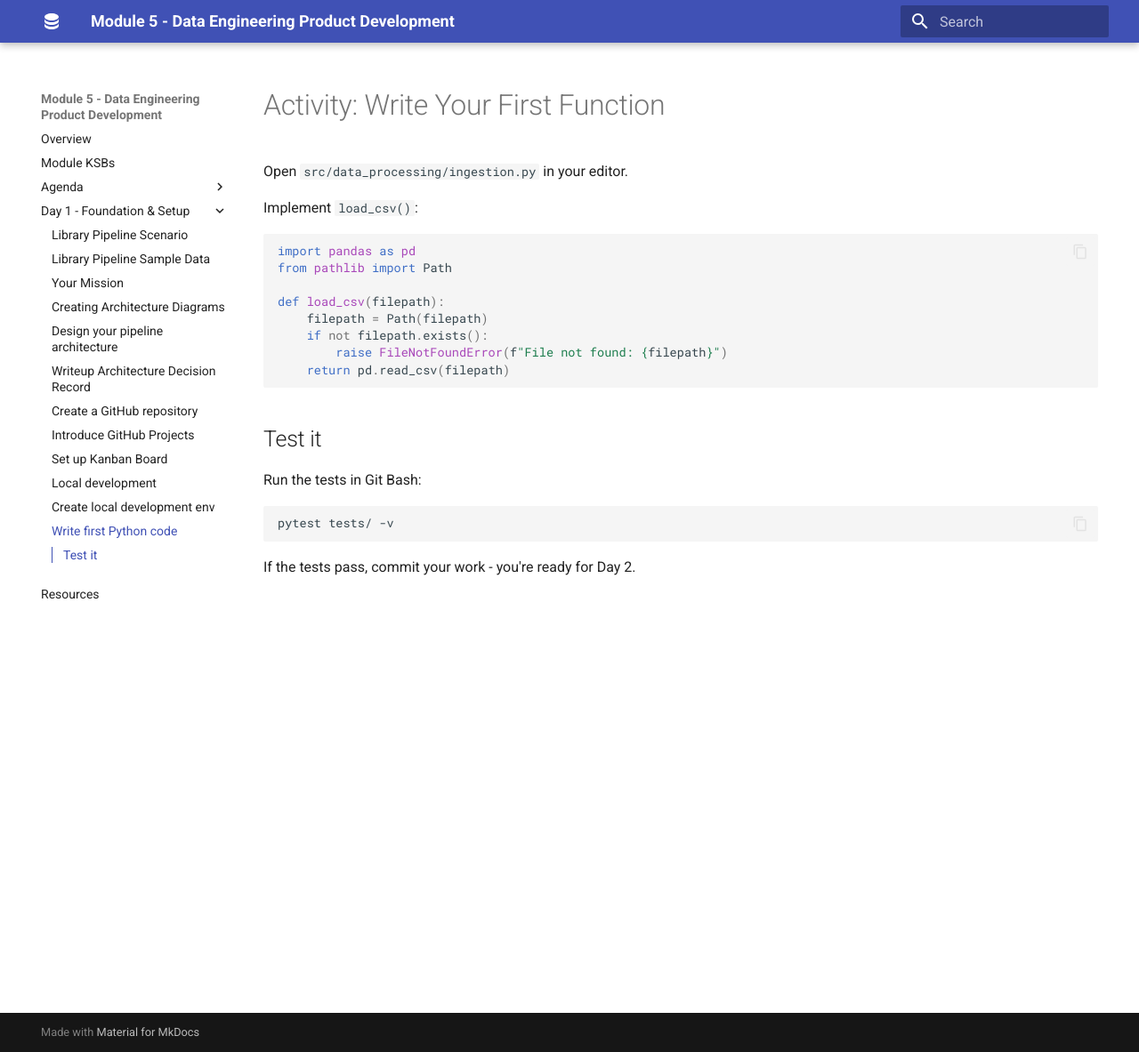
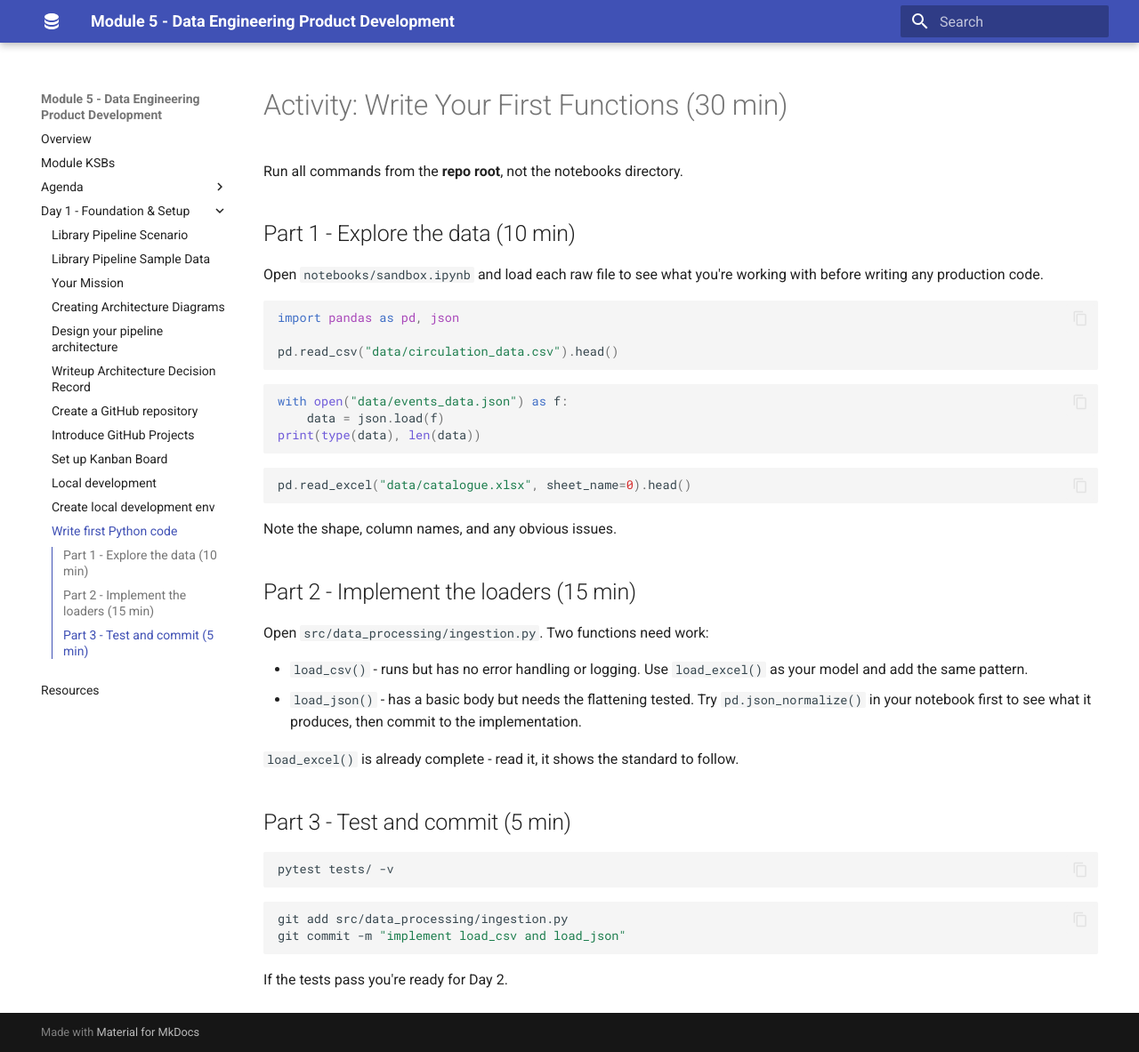
Before and after one commit to qaalabs/DE5M5, an MkDocs documentation site: the page built from docs/day1/write-code.md, in a window 1280 px wide and 1183 px high. Shown: the whole window at 89% size. Built offline with MkDocs 1.6.1 and Material for MkDocs 9.7.7, drawn with Linux system fonts in a browser that asks for light colours.

Commit message:
Add more code to day 1

````diff
--- a/docs/day1/write-code.md
+++ b/docs/day1/write-code.md
@@ -1,26 +1,47 @@
-# Activity: Write Your First Function
+# Activity: Write Your First Functions (30 min)
 
-Open `src/data_processing/ingestion.py` in your editor.
+Run all commands from the **repo root**, not the notebooks directory.
 
-Implement `load_csv()`:
+## Part 1 - Explore the data (10 min)
+
+Open `notebooks/sandbox.ipynb` and load each raw file to see what you're working with before writing any production code.
 
 ```python
-import pandas as pd
-from pathlib import Path
+import pandas as pd, json
 
-def load_csv(filepath):
-    filepath = Path(filepath)
-    if not filepath.exists():
-        raise FileNotFoundError(f"File not found: {filepath}")
-    return pd.read_csv(filepath)
+pd.read_csv("data/circulation_data.csv").head()
 ```
 
-## Test it
+```python
+with open("data/events_data.json") as f:
+    data = json.load(f)
+print(type(data), len(data))
+```
 
-Run the tests in Git Bash:
+```python
+pd.read_excel("data/catalogue.xlsx", sheet_name=0).head()
+```
 
-```sh
+Note the shape, column names, and any obvious issues.
+
+## Part 2 - Implement the loaders (15 min)
+
+Open `src/data_processing/ingestion.py`. Two functions need work:
+
+- `load_csv()` - runs but has no error handling or logging. Use `load_excel()` as your model and add the same pattern.
+- `load_json()` - has a basic body but needs the flattening tested. Try `pd.json_normalize()` in your notebook first to see what it produces, then commit to the implementation.
+
+`load_excel()` is already complete - read it, it shows the standard to follow.
+
+## Part 3 - Test and commit (5 min)
+
+```bash
 pytest tests/ -v
 ```
 
-If the tests pass, commit your work - you're ready for Day 2.
+```bash
+git add src/data_processing/ingestion.py
+git commit -m "implement load_csv and load_json"
+```
+
+If the tests pass you're ready for Day 2.
````
